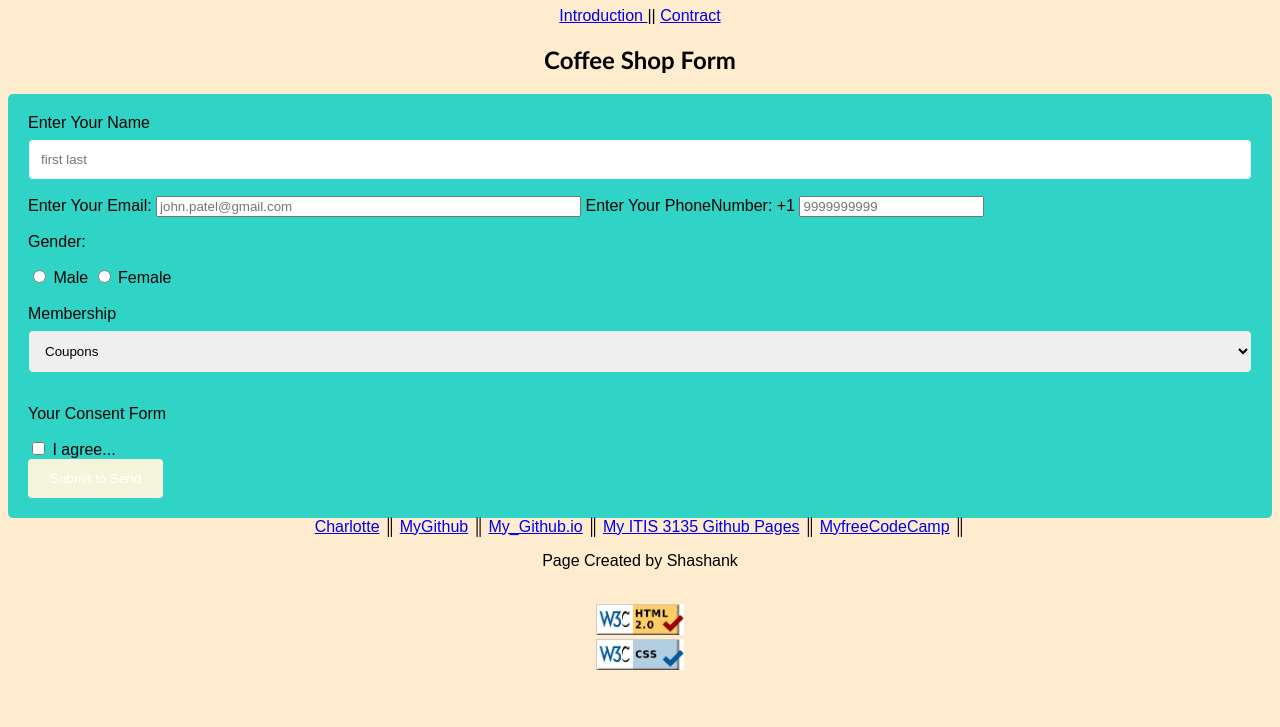
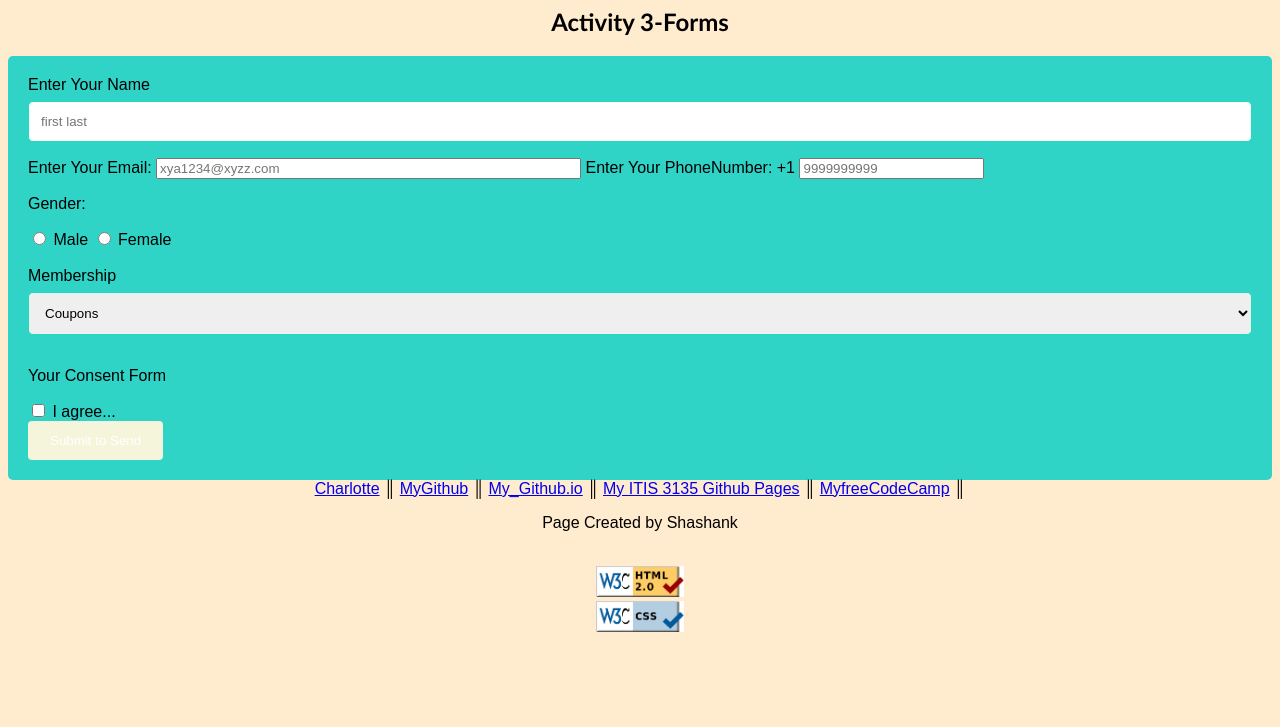
Before and after one commit to ShashankM2099/ITIS_3135, a plain HTML site: page itis3135/forms.html in a window 1280 px wide. Shown: the part 73-800 px from the top of the page. Drawn offline with Linux system fonts and the light colour scheme.

Commit message:
Update forms.html

```diff
--- a/itis3135/forms.html
+++ b/itis3135/forms.html
@@ -10,20 +10,15 @@
             <link href="styles/activity3.css" rel="stylesheet" type="text/css">
             <title>Shashank ITIS 3135, Activity 3-Forms</title>
 
-            <h1 style="text-align: center;"> Shashank Mondrati ITIS 3135</h1>
-
-            <nav>
-                <a href="introduction.html"> Introduction </a>
-                ||
-                <a href="contract.html"> Contract </a>
+            <h1> Shashank Mondrati ITIS 3135</h1>
     </head>
     </header>
-    </nav>
+
 </body>
 
 <body>
     <main>
-        <h2> Coffee Shop Form </h2>
+        <h2> Activity 3-Forms </h2>
         <div class="container">
 
             <form action="#">
@@ -31,7 +26,7 @@
                 <input type="text" id="name" name="name" placeholder="first last" size="50" required>
 
                 <label for="email">Enter Your Email: </label>
-                <input type="email" id="email" name="email" placeholder="john.patel@gmail.com" size="50" required>
+                <input type="email" id="email" name="email" placeholder="xya1234@xyzz.com" size="50" required>
 
                 <label for="phonenumber">Enter Your PhoneNumber: +1</label>
                 <input type="number" id="phonenumber" name="phonenumber" placeholder="9999999999" size="10" required>
```
